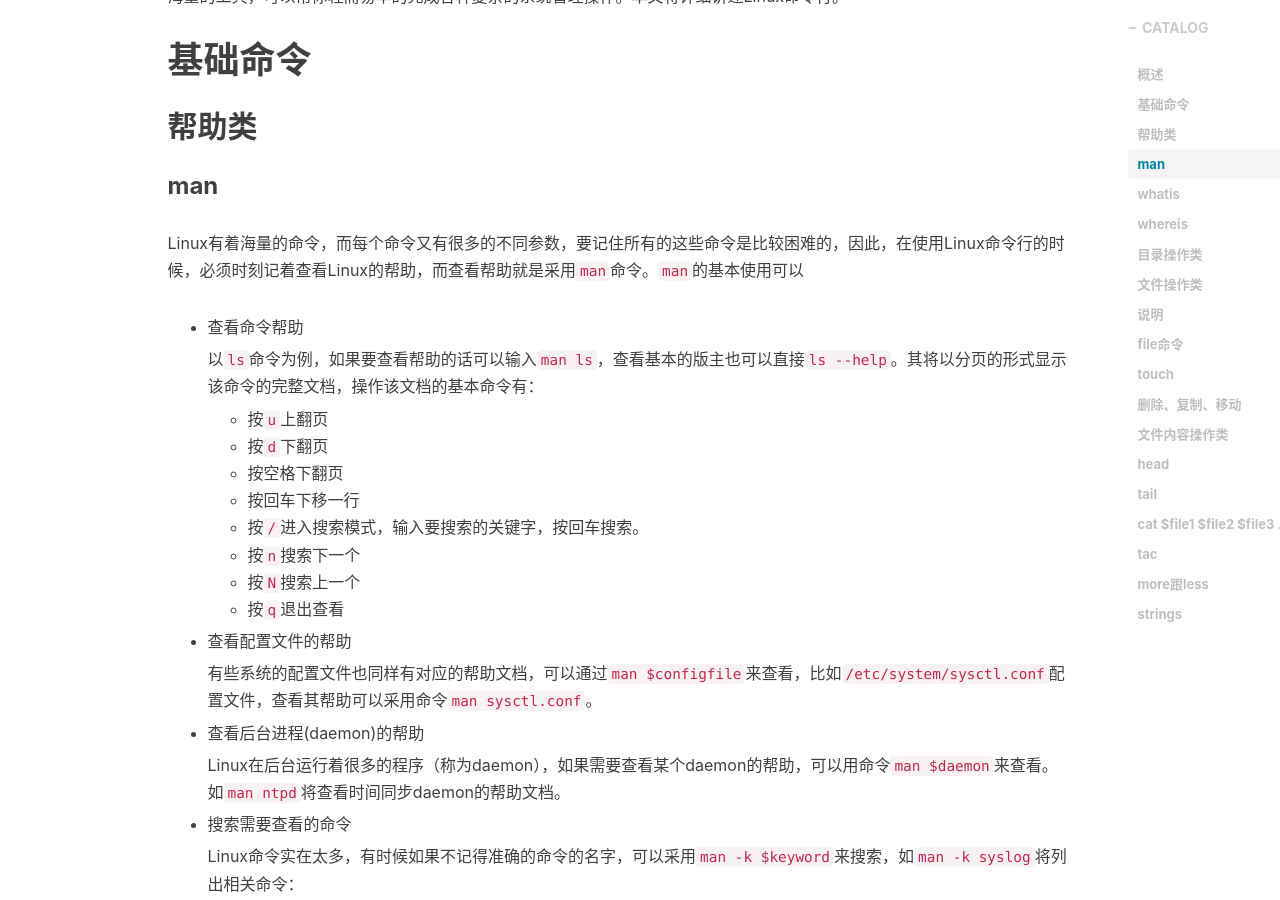
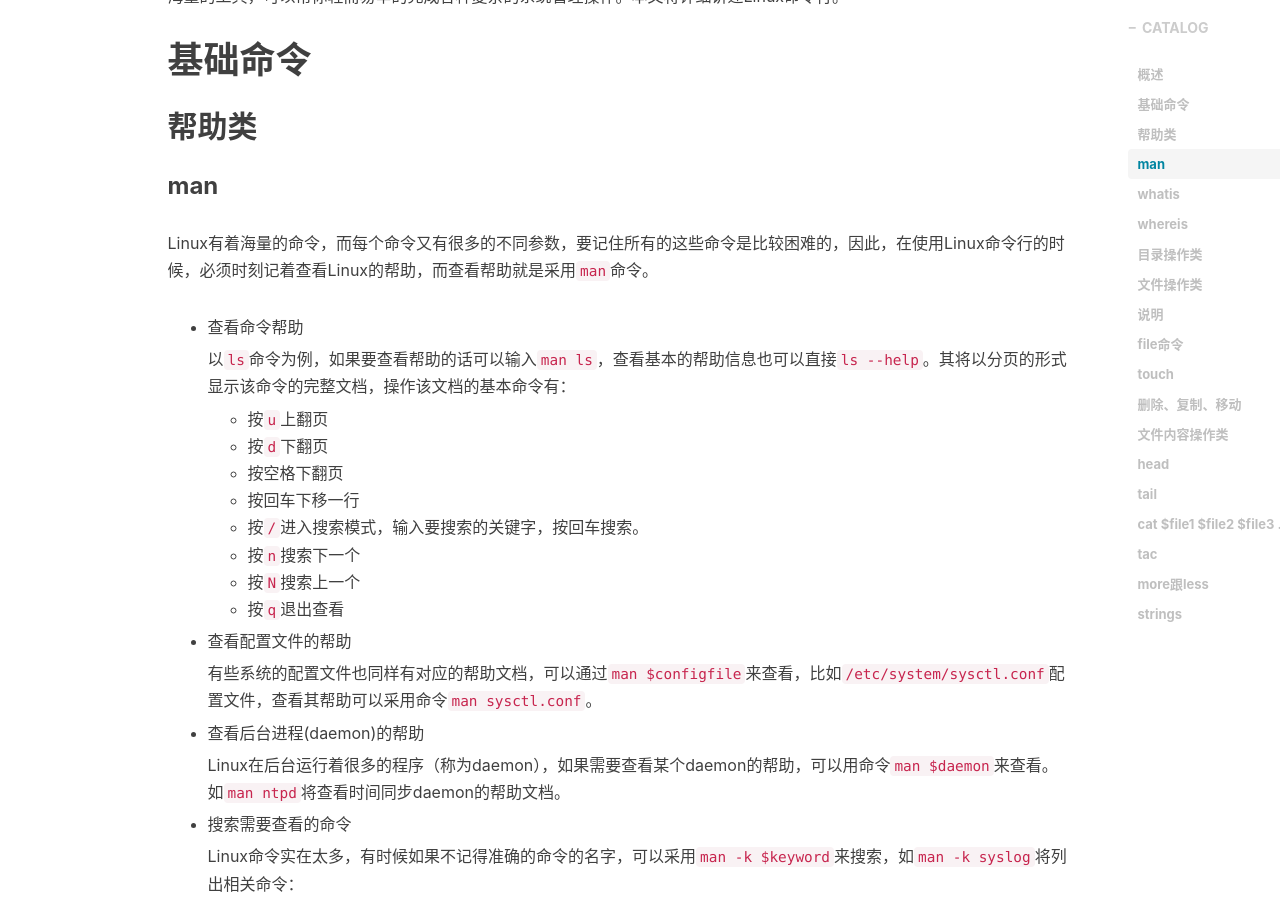
Before and after one commit to keysaim/keysaim.github.io, a Jekyll site: the page built from _posts/2017-10-09-linux-study-command-line.md, in a window 1280 px wide and 900 px high, scrolled down 647 px. Built offline with Jekyll 4.4.1, drawn with Linux system fonts in a browser that asks for light colours; nearby versions of some CDN libraries; comment, search, counter and statistics services are not loaded.

```diff
--- a/_posts/2017-10-09-linux-study-command-line.md
+++ b/_posts/2017-10-09-linux-study-command-line.md
@@ -22,11 +22,11 @@
 
 ### man
 
-Linux有着海量的命令，而每个命令又有很多的不同参数，要记住所有的这些命令是比较困难的，因此，在使用Linux命令行的时候，必须时刻记着查看Linux的帮助，而查看帮助就是采用`man`命令。`man`的基本使用可以
+Linux有着海量的命令，而每个命令又有很多的不同参数，要记住所有的这些命令是比较困难的，因此，在使用Linux命令行的时候，必须时刻记着查看Linux的帮助，而查看帮助就是采用`man`命令。
 
 * 查看命令帮助
 
-    以`ls`命令为例，如果要查看帮助的话可以输入`man ls`，查看基本的版主也可以直接`ls --help`。其将以分页的形式显示该命令的完整文档，操作该文档的基本命令有：
+    以`ls`命令为例，如果要查看帮助的话可以输入`man ls`，查看基本的帮助信息也可以直接`ls --help`。其将以分页的形式显示该命令的完整文档，操作该文档的基本命令有：
 
     * 按`u`上翻页
     * 按`d`下翻页
```
Also changed, not shown: _posts/2017-11-16-linux-study-io-pipe.md (+0 -1 lines).
